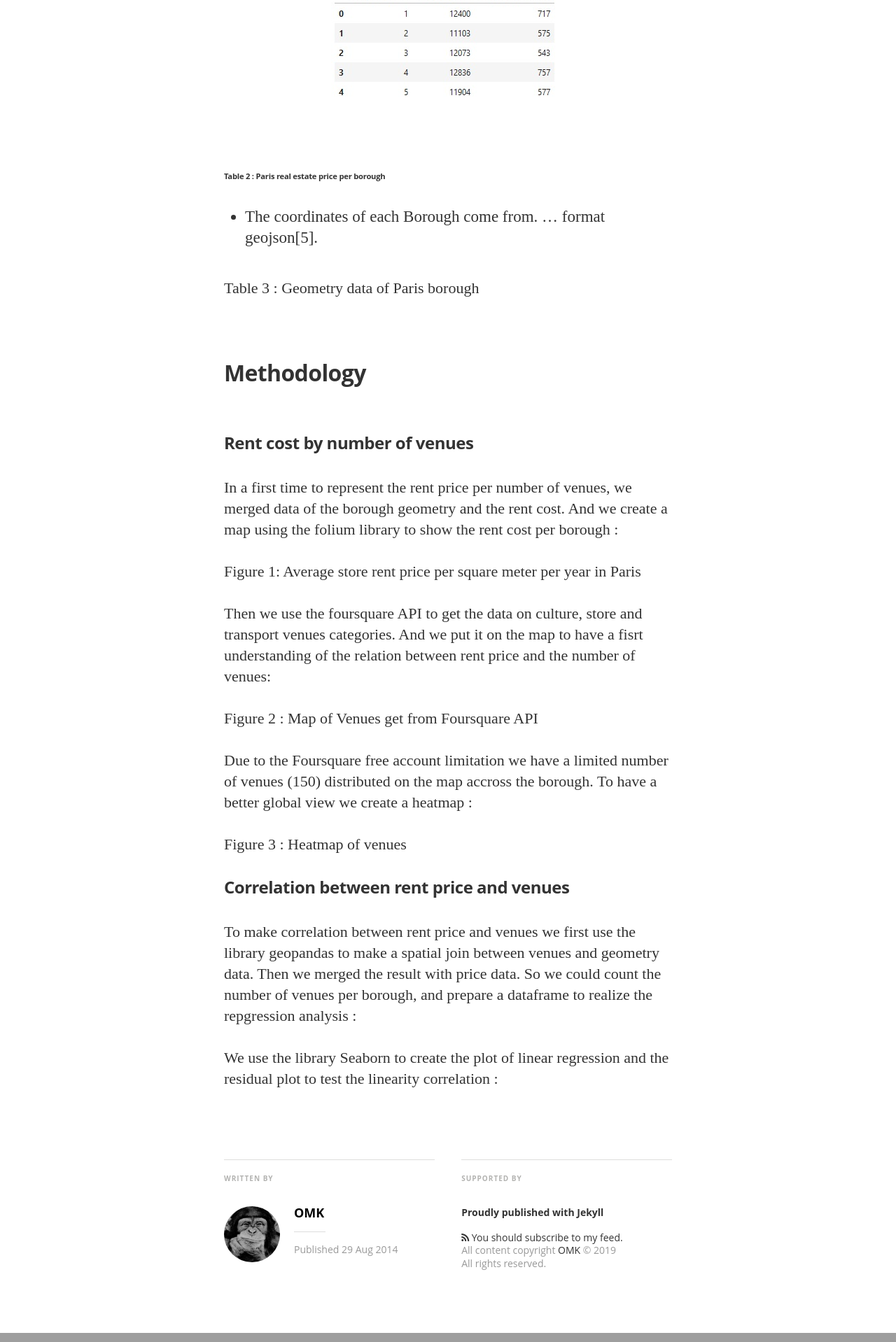
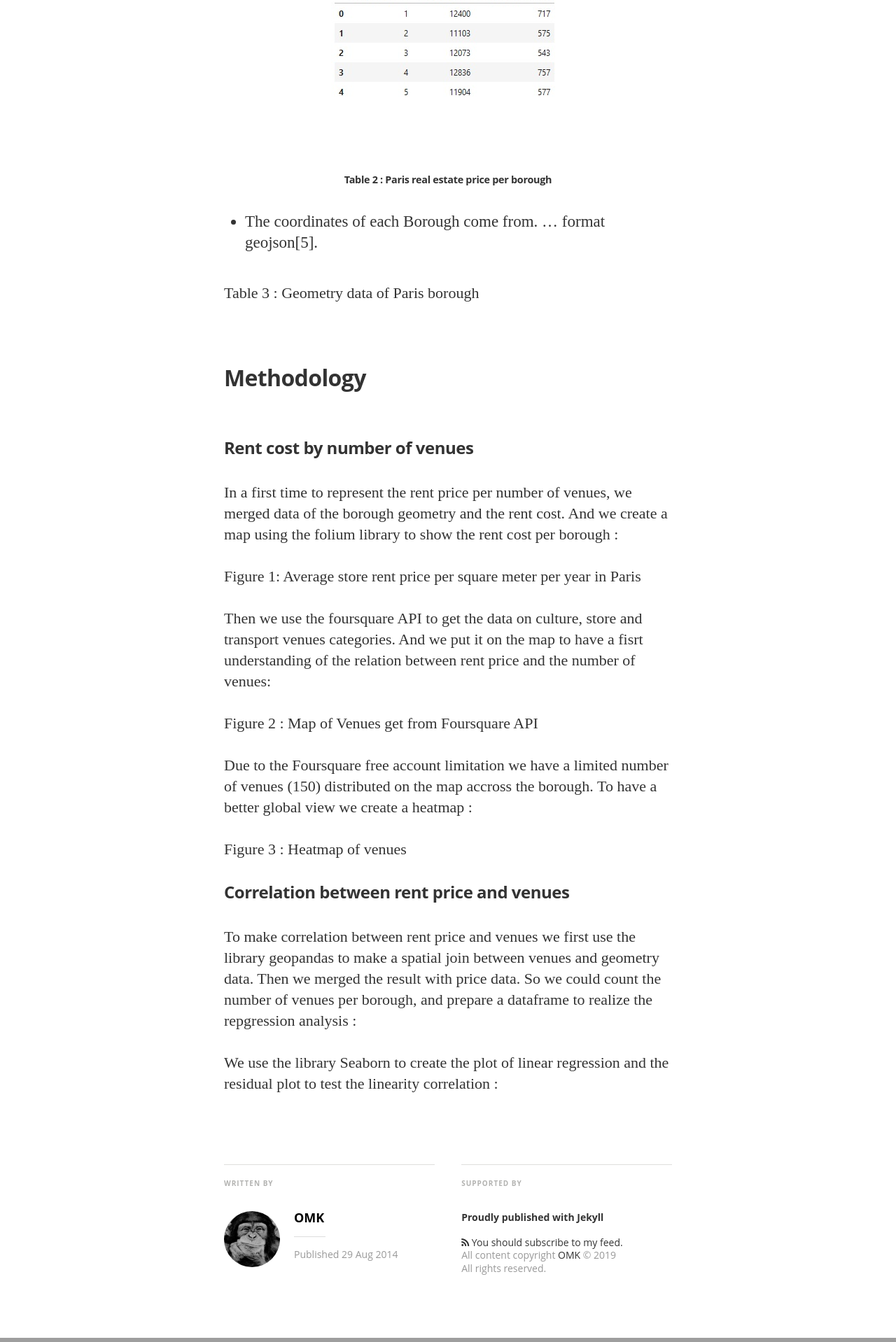
Before and after one commit to LCTyrell/LCTyrell.github.io, a Jekyll site: the page built from _posts/2019-05-22-ArtBook.markdown, in a window 1280 px wide. Shown: the part 2633-4551 px from the top of the page at 70% size. Built offline with Jekyll 4.4.1, drawn with Linux system fonts in a browser that asks for light colours; nearby versions of some CDN libraries; some web fonts are replaced; grey boxes are pictures that could not be loaded.

Commit message:
Update 2019-05-22-ArtBook.markdown

```diff
--- a/_posts/2019-05-22-ArtBook.markdown
+++ b/_posts/2019-05-22-ArtBook.markdown
@@ -35,7 +35,7 @@ This study is representative of the first step in geomarketing analysis and woul
 <br/>
 <p align="center">
 <img src="/assets/article_images/2018-05-25-art_bookstore/DF_rentPrice.jpg"><br/>
-<h1 style="font-size:70%;" color='gray'>Table 2 : Paris real estate price per borough</h1>
+<h1 style="font-size:90%;" align="center" color='#999999'>Table 2 : Paris real estate price per borough</h1>
 </p>
    * The coordinates of each Borough come from. … format geojson[5].
 
```
